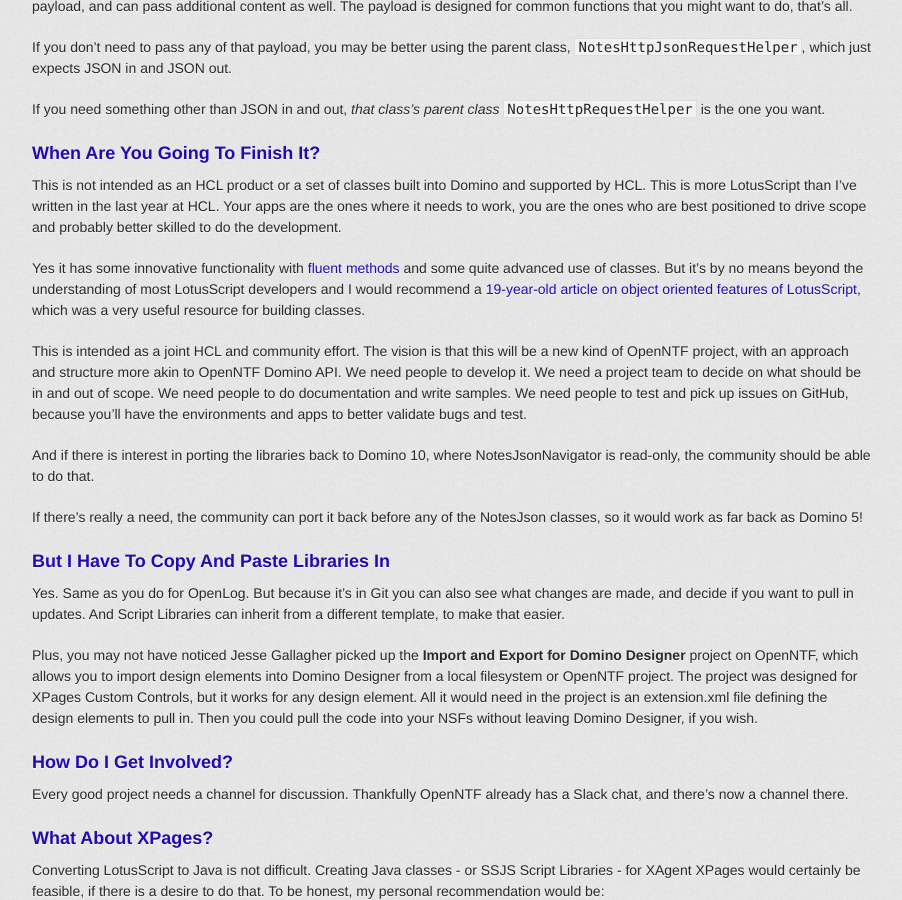
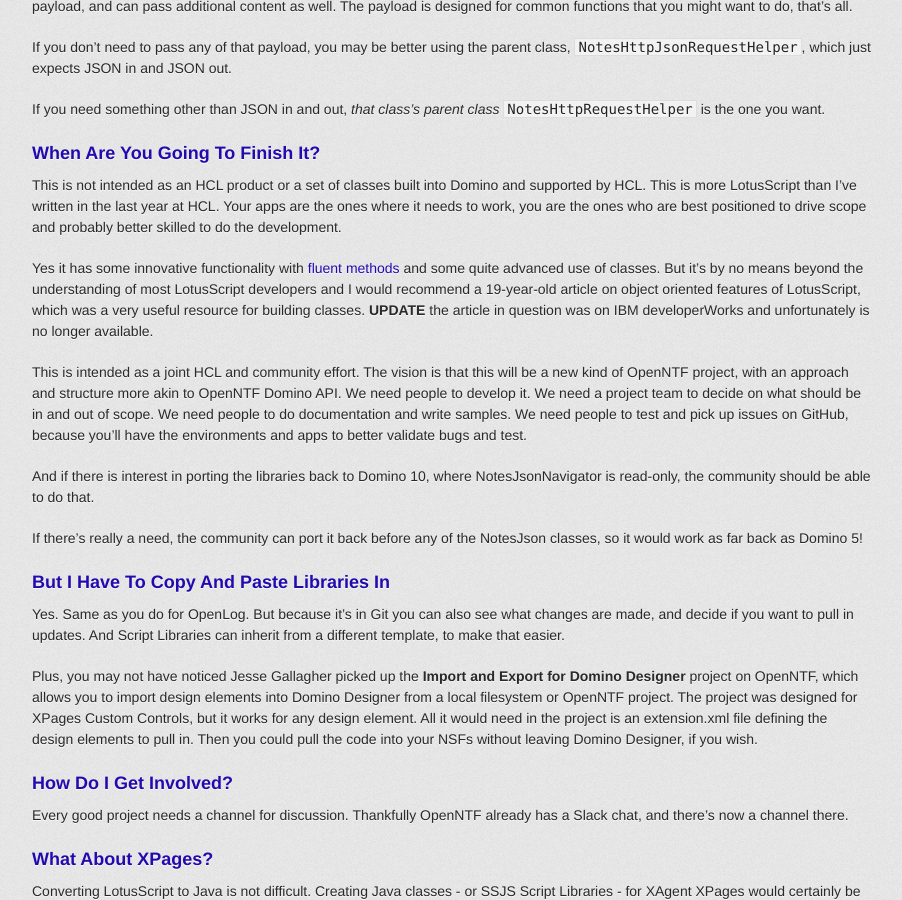
Before and after one commit to paulswithers/paulswithers.github.io, a Jekyll site: the page built from _posts/2020-11-13-volt-mx-ls-toolkit.md, in a window 1280 px wide and 900 px high, scrolled down 938 px. Shown: the whole window, without its empty margins (188-1090 px from the left). Built offline with Jekyll 4.4.1, drawn with Linux system fonts in a browser that asks for light colours; some web fonts are replaced; comment, search, counter and statistics services are not loaded.

Commit message:
Fixing broken link, article has gone

```diff
--- a/_posts/2020-11-13-volt-mx-ls-toolkit.md
+++ b/_posts/2020-11-13-volt-mx-ls-toolkit.md
@@ -30,7 +30,7 @@
 
 This is not intended as an HCL product or a set of classes built into Domino and supported by HCL. This is more LotusScript than I've written in the last year at HCL. Your apps are the ones where it needs to work, you are the ones who are best positioned to drive scope and probably better skilled to do the development.
 
-Yes it has some innovative functionality with [fluent methods](https://en.wikipedia.org/wiki/Fluent_interface) and some quite advanced use of classes. But it's by no means beyond the understanding of most LotusScript developers and I would recommend a [19-year-old article on object oriented features of LotusScript](https://www.ibm.com/developerworks/lotus/library/ls-object_oriented_LotusScript/index.html), which was a very useful resource for building classes.
+Yes it has some innovative functionality with [fluent methods](https://en.wikipedia.org/wiki/Fluent_interface) and some quite advanced use of classes. But it's by no means beyond the understanding of most LotusScript developers and I would recommend a 19-year-old article on object oriented features of LotusScript, which was a very useful resource for building classes. **UPDATE** the article in question was on IBM developerWorks and unfortunately is no longer available.
 
 This is intended as a joint HCL and community effort. The vision is that this will be a new kind of OpenNTF project, with an approach and structure more akin to OpenNTF Domino API. We need people to develop it. We need a project team to decide on what should be in and out of scope. We need people to do documentation and write samples. We need people to test and pick up issues on GitHub, because you'll have the environments and apps to better validate bugs and test.
 
```
